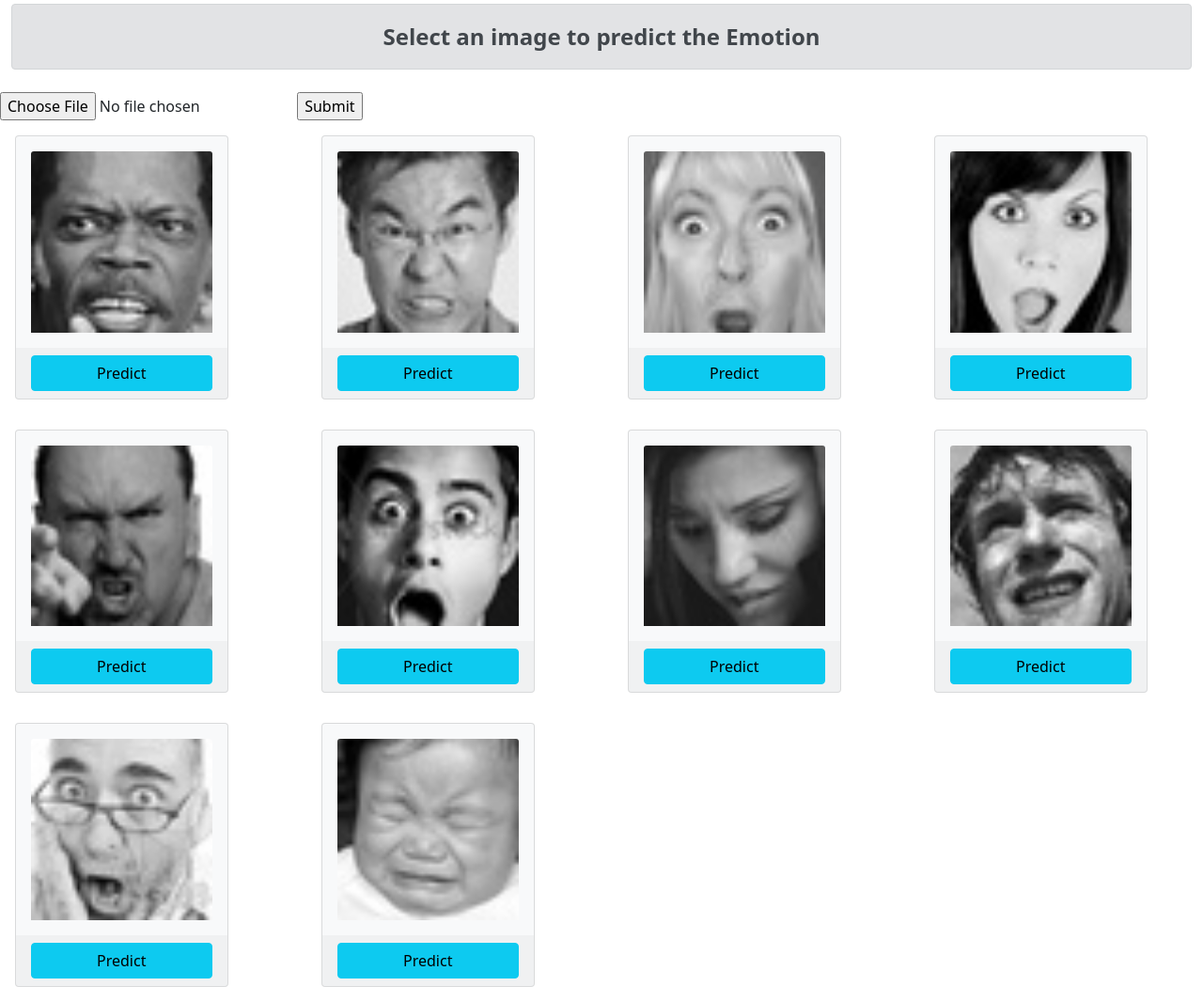
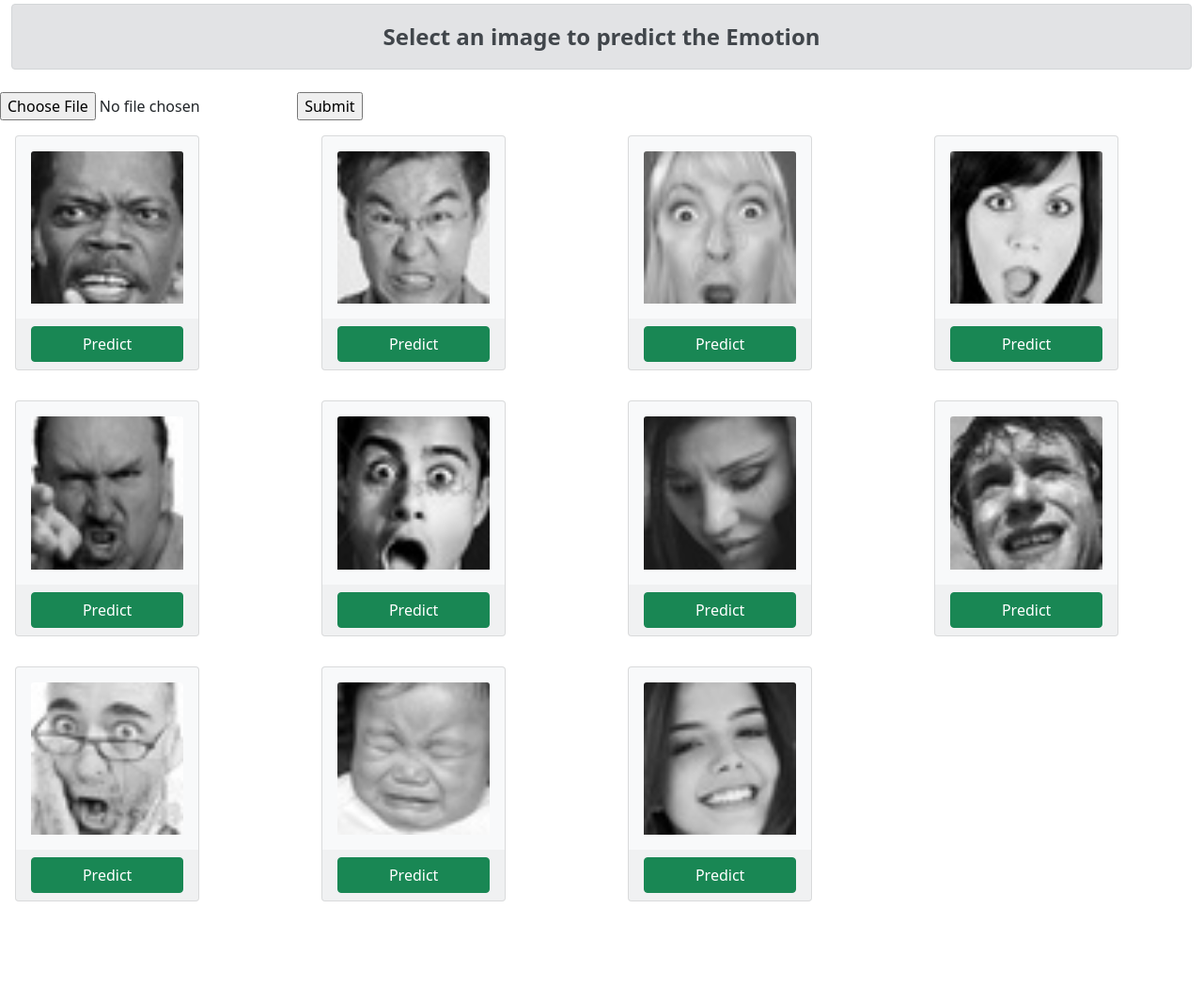
Before and after one commit to Emotion-Detection-through-CNN/Emotion-Detection-through-CNN, a Flask app: page / in a window 1280 px wide. Shown: the part 668-1734 px from the top of the page at 94% size. After the commit the page ends 1627 px from the top, so only its background shows below. Run offline with Flask 2, Linux system fonts and the light colour scheme; some libraries are stand-ins or nearby versions.

Commit message:
Changes made to templates
Frontend changes

```diff
--- a/templates/index.html
+++ b/templates/index.html
@@ -1,7 +1,7 @@
 <!DOCTYPE html>
 <html lang="en">
   <head>
-    <title>Hello World - TensorFlow.js</title>
+    <title>Predictions!!</title>
     <meta charset="utf-8">
     <meta http-equiv="X-UA-Compatible" content="IE=edge">
     <meta name="viewport" content="width=device-width, initial-scale=1">
@@ -28,7 +28,7 @@
         <img src="{{s}}" class="card-img-top"</img>
       </div>
       <div class="card-footer border-top-0">
-        <h2 class="text-center fw-bolder text-success" id="p1"></h2>
+        <h2 class="text-center fw-bolder text-success" id="p1">Hang On!! Our Model is predicting the emotion!!</h2>
       </div>
     </div>
     </div>
--- a/templates/index1.html
+++ b/templates/index1.html
@@ -21,12 +21,12 @@
       </form>
       {%for i in range(1,l1) %}
         <div class="col-lg-3 col-md-6">
-          <div class="card  m-3 bg-light" style="width:75%;">
+          <div class="card  m-3 bg-light" style="width:65%;">
             <div class="card-body">
               <img src="static/images/{{i}}.jpg" class="card-img-top" id='im'</img>
             </div>
             <div class="card-footer border-top-0">
-              <a href="{{i}}" class="btn btn-info d-block mx-auto">Predict</a>
+              <a href="{{i}}" class="btn btn-success d-block mx-auto">Predict</a>
             </div>
           </div>
         </div>
```
Also changed, not shown: static/images/11.jpg (added).
